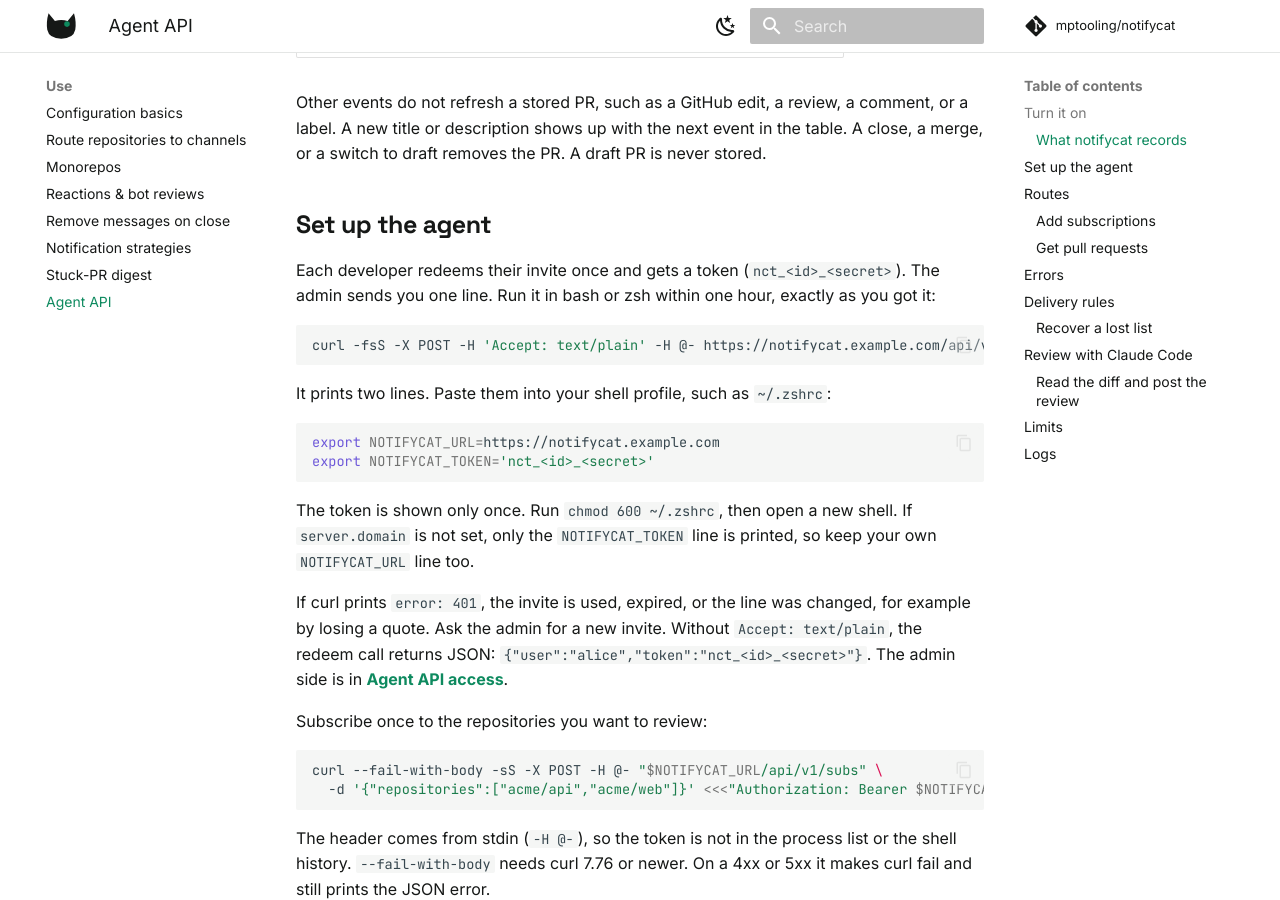
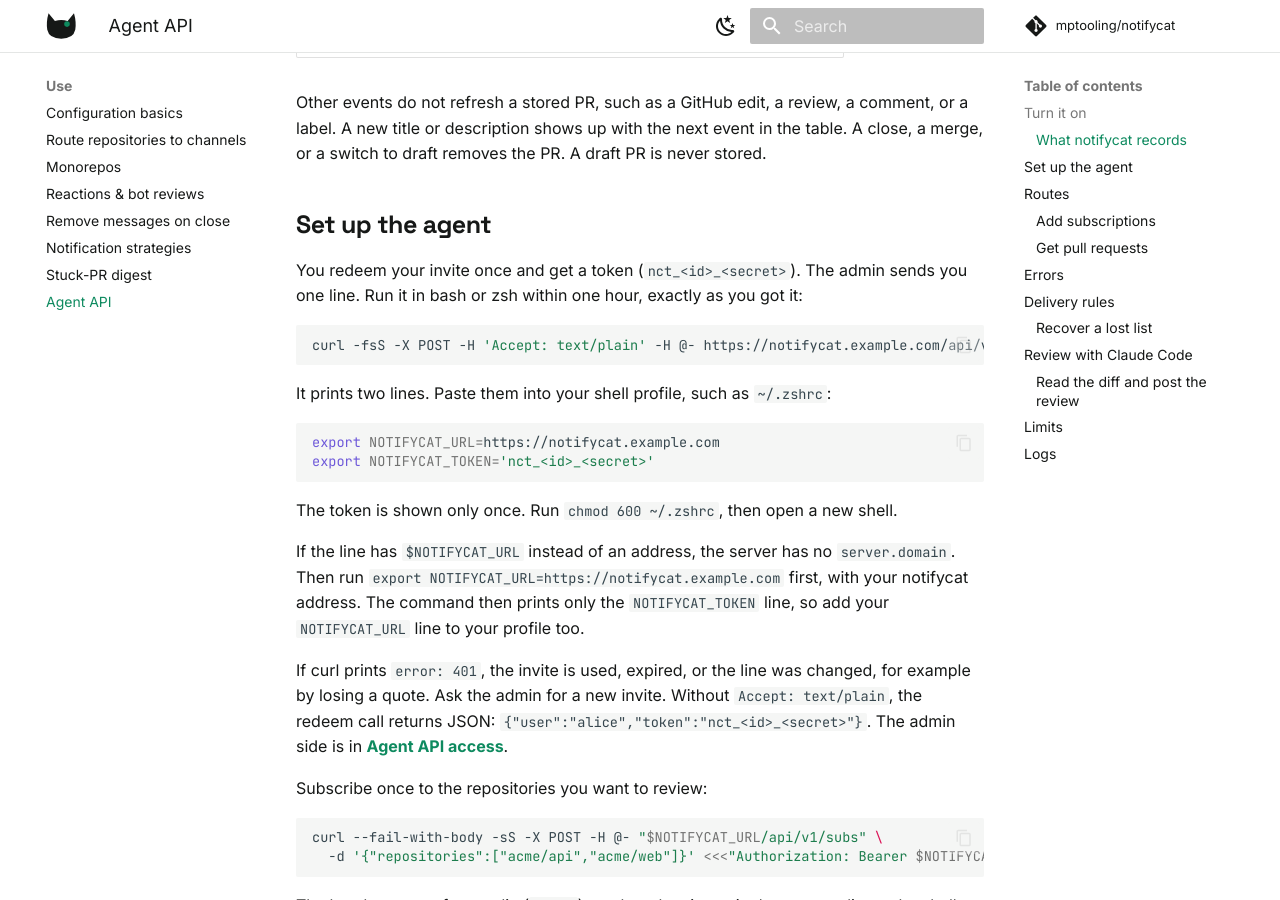
Before and after one commit to mptooling/notifycat, an MkDocs documentation site: the page built from docs/agent-api.md, in a window 1280 px wide and 900 px high, scrolled down 1274 px. Built offline with MkDocs 1.6.1 and Material for MkDocs 9.7.7, drawn with Linux system fonts in a browser that asks for light colours; comment, search, counter and statistics services are not loaded.

Commit message:
docs(access): unset server.domain step and plain-text writers

````diff
--- a/docs/agent-api.md
+++ b/docs/agent-api.md
@@ -33,7 +33,7 @@ Other events do not refresh a stored PR, such as a GitHub edit, a review, a comm
 
 ## Set up the agent
 
-Each developer redeems their invite once and gets a token (`nct_<id>_<secret>`). The admin sends you one line. Run it in bash or zsh within one hour, exactly as you got it:
+You redeem your invite once and get a token (`nct_<id>_<secret>`). The admin sends you one line. Run it in bash or zsh within one hour, exactly as you got it:
 
 ```sh
 curl -fsS -X POST -H 'Accept: text/plain' -H @- https://notifycat.example.com/api/v1/invites/redeem <<<'Authorization: Invite nci_<id>_<secret>'
@@ -46,7 +46,9 @@ export NOTIFYCAT_URL=https://notifycat.example.com
 export NOTIFYCAT_TOKEN='nct_<id>_<secret>'
 ```
 
-The token is shown only once. Run `chmod 600 ~/.zshrc`, then open a new shell. If `server.domain` is not set, only the `NOTIFYCAT_TOKEN` line is printed, so keep your own `NOTIFYCAT_URL` line too.
+The token is shown only once. Run `chmod 600 ~/.zshrc`, then open a new shell.
+
+If the line has `$NOTIFYCAT_URL` instead of an address, the server has no `server.domain`. Then run `export NOTIFYCAT_URL=https://notifycat.example.com` first, with your notifycat address. The command then prints only the `NOTIFYCAT_TOKEN` line, so add your `NOTIFYCAT_URL` line to your profile too.
 
 If curl prints `error: 401`, the invite is used, expired, or the line was changed, for example by losing a quote. Ask the admin for a new invite. Without `Accept: text/plain`, the redeem call returns JSON: `{"user":"alice","token":"nct_<id>_<secret>"}`. The admin side is in [Agent API access](security.md#agent-api-access).
 
````
Also changed, not shown: ARCHITECTURE.md (+1 -1 lines).
